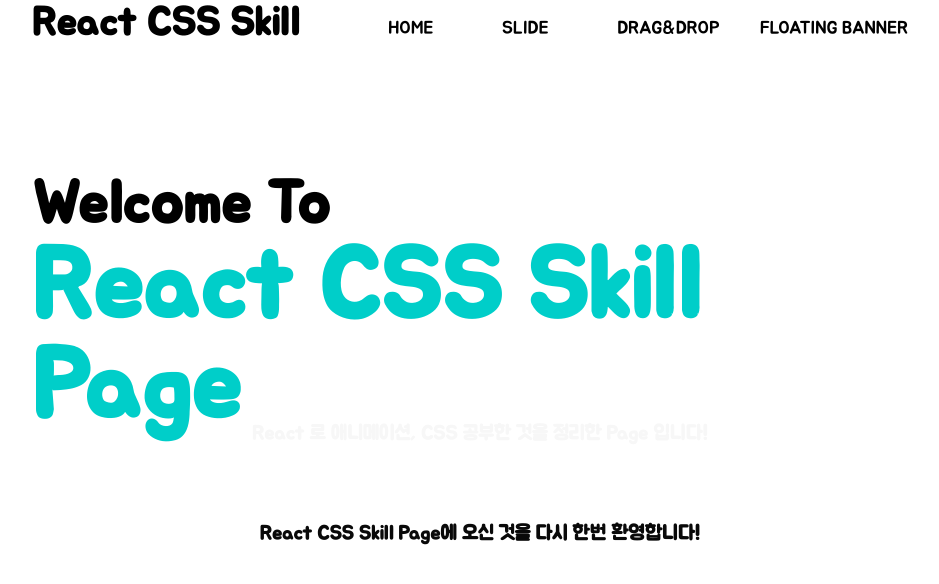
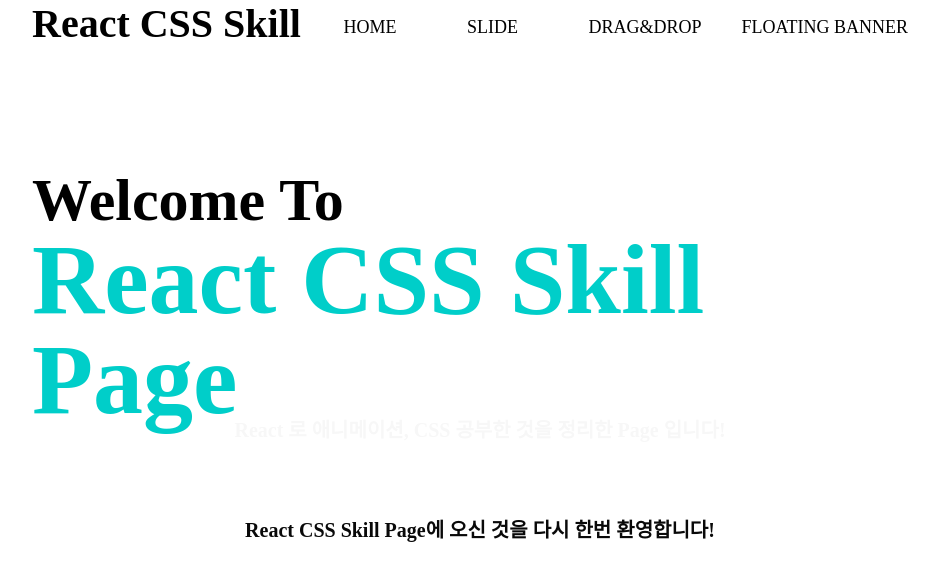
Before and after one commit to SeoJaeWan/React_CSS_Skill, a React app: page / in a window 1280 px wide. Shown: the top 584 px of the page, without its empty margins (160-1099 px from the left). Built offline with nearby package versions, Linux system fonts and the light colour scheme.

Commit message:
웹 폰트 styled-components로 배포 완료
module로 import가 되서 default를 넣어줘야 제대로 작동 했었음!

```diff
--- a/src/client/App.js
+++ b/src/client/App.js
@@ -1,55 +1,15 @@
 import React from "react";
 import { Route } from "react-router-dom";
-import { createGlobalStyle } from "styled-components";
 
 import HomePage from "../page/HomePage";
 import Banner from "../component/Banner";
-
-import font from "./font.css";
-
-const zz = require("../assets/fonts/test/BMJUA.ttf");
+import GlobalStyle from "./GlobalStyle";
 
 const App = () => {
-  const GlobalStyle = createGlobalStyle`
-  /* @font-face {
-    font-family: 'font';
-    src : url(${require("../assets/fonts/Black-Han-Sans/BlackHanSans.ttf")}) ;
-  } */
-
-  @font-face {
-      font-family: "BMJUA";
-      src: url(${require("../assets/fonts/test/BMJUA.eot")});
-      src: url(${require("../assets/fonts/test/BMJUA.woff2")}) format('woff2'),
-      url(${require("../assets/fonts/test/BMJUA.woff")}) format('woff'),
-      url(${require("../assets/fonts/test/BMJUA.ttf")}) format('ttf');
-    }
-  * {
-    font-family: 'BMJUA',sans-serif;
-    box-sizing: border-box;
-  }
-
-  body{
-    margin: 0;
-  }
-
-  a {
-    text-decoration: none;
-    color: #000;
-  }
-
-  section {
-    width: 70%;
-
-    margin: 0 auto;
-
-  }
-  `;
-
   return (
     <>
       <GlobalStyle />
       <Banner />
-      {console.log(zz)}
       <Route exact path={["/", "/Home"]} component={HomePage} />
     </>
   );
--- /dev/null
+++ b/src/client/GlobalStyle.js
@@ -0,0 +1,40 @@
+import { createGlobalStyle } from "styled-components";
+
+const GlobalStyle = createGlobalStyle`
+
+  /* 영어 불가능 */
+  @font-face {
+      font-family: "BlackHanSans";
+      src: url(${
+        require("../assets/fonts/Black-Han-Sans/BlackHanSans.ttf").default
+      });
+  }
+
+  @font-face {
+      font-family: "NotoSansKR";
+      src: url(${
+        require("../assets/fonts/Noto_Sans_KR/NotoSansKR-Medium.otf").default
+      });
+  }
+  * {
+    box-sizing: border-box;
+  }
+
+  body{
+    margin: 0;
+  }
+
+  a {
+    text-decoration: none;
+    color: #000;
+  }
+
+  section {
+    width: 70%;
+
+    margin: 0 auto;
+
+  }
+  `;
+
+export default GlobalStyle;
```
Also changed, not shown: package.json (+10 -9 lines), src/assets/캡처.jpg (added), 1 other file (tests, documents, lock files or other folders).
